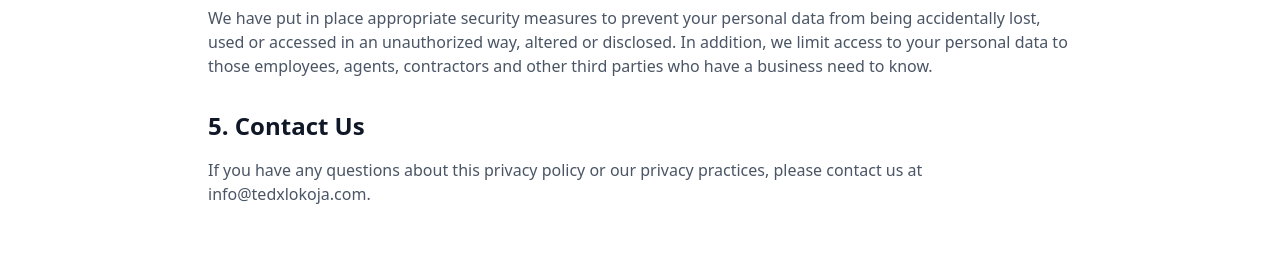
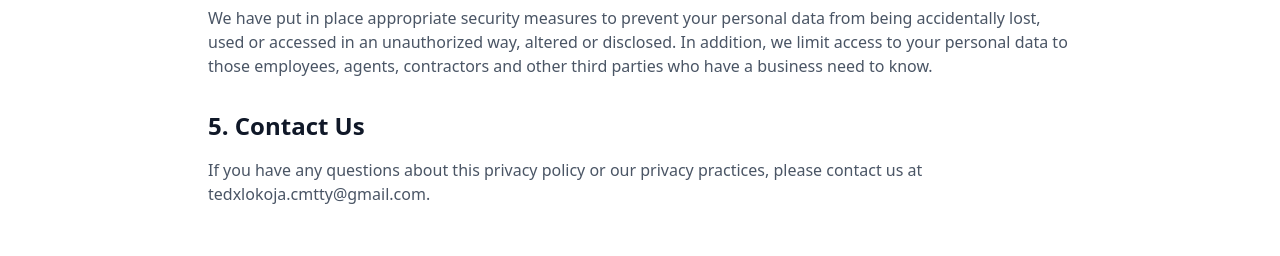
Before and after one commit to stephendache/TEDxLokoja, a React (Vite) app: page /privacy in a window 1280 px wide. Shown: the part 986-1242 px from the top of the page. Built offline with nearby package versions, Linux system fonts and the light colour scheme; no server answers.

Commit message:
mails modified

```diff
--- a/src/pages/Contact.tsx
+++ b/src/pages/Contact.tsx
@@ -111,8 +111,8 @@ export default function Contact() {
             <div>
               <h3 className="text-xl font-bold mb-2">Email Us</h3>
               <p className="text-gray-600">
-                <a href="mailto:info@tedxlokoja.com" className="hover:text-red-600 transition-colors">info@tedxlokoja.com</a><br />
-                <a href="mailto:sponsorship@tedxlokoja.com" className="hover:text-red-600 transition-colors">sponsorship@tedxlokoja.com</a>
+                <a href="mailto:tedxlokoja.cmtty@gmail.com" className="hover:text-red-600 transition-colors">tedxlokoja.cmtty@gmail.com</a><br />
+                {/* <a href="mailto:sponsorship@tedxlokoja.com" className="hover:text-red-600 transition-colors">sponsorship@tedxlokoja.com</a> */}
               </p>
             </div>
           </div>
--- a/src/pages/PrivacyPolicy.tsx
+++ b/src/pages/PrivacyPolicy.tsx
@@ -44,7 +44,7 @@ export default function PrivacyPolicy() {
 
           <h2 className="text-2xl font-bold text-gray-900 mt-8 mb-4">5. Contact Us</h2>
           <p className="mb-4">
-            If you have any questions about this privacy policy or our privacy practices, please contact us at info@tedxlokoja.com.
+            If you have any questions about this privacy policy or our privacy practices, please contact us at tedxlokoja.cmtty@gmail.com.
           </p>
         </div>
       </motion.div>
```
